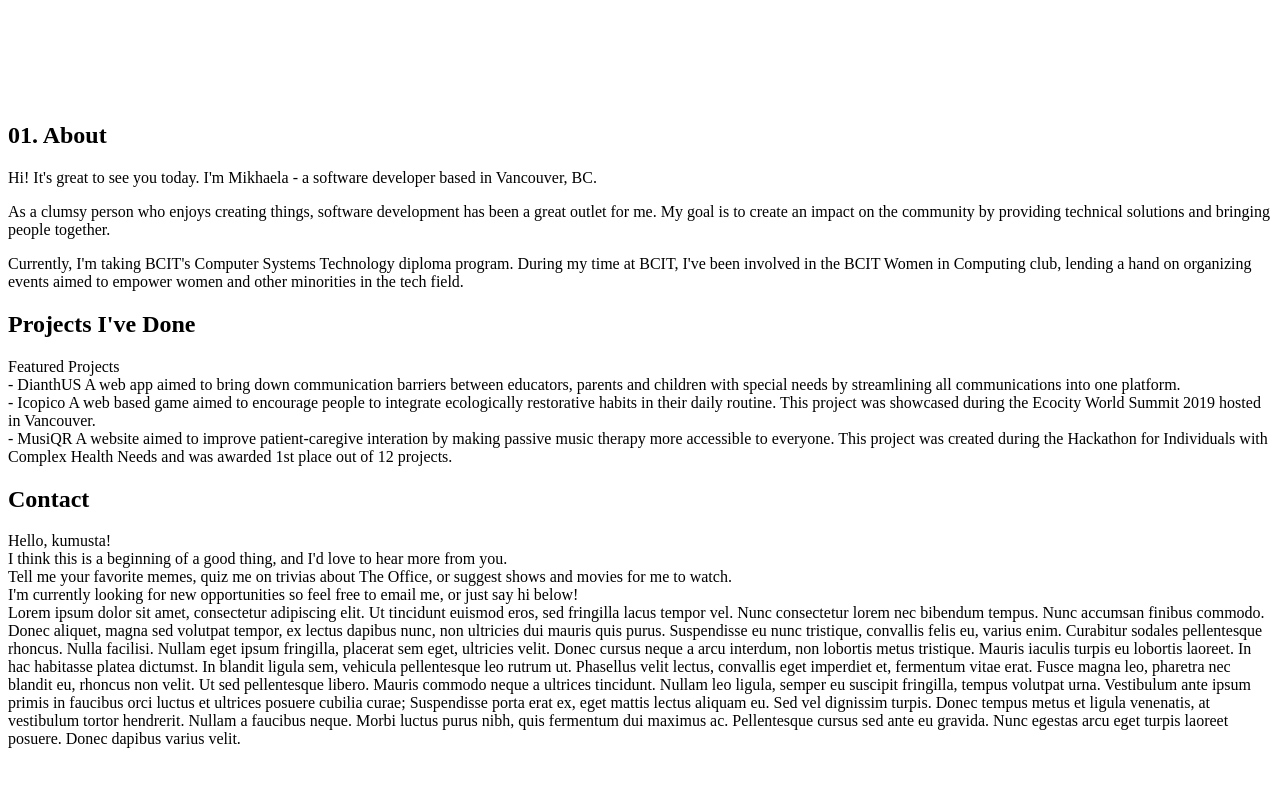
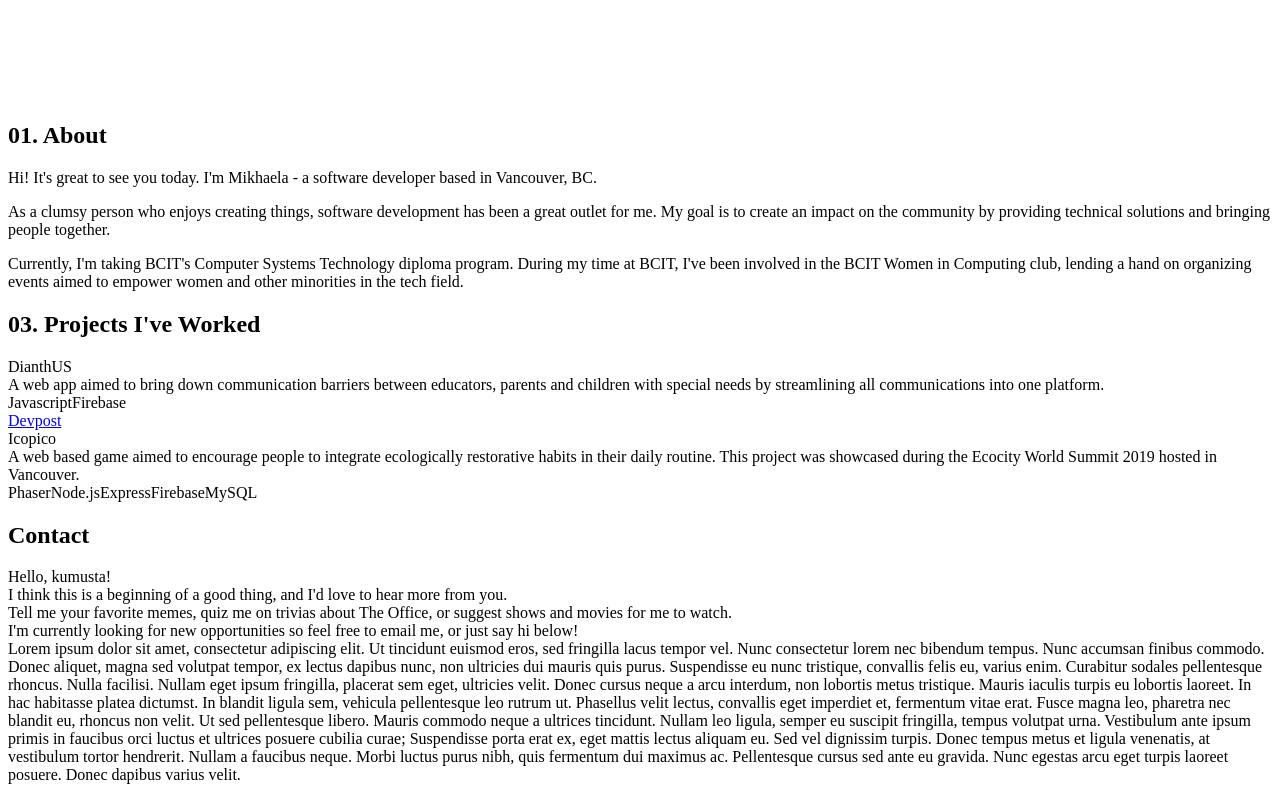
Before and after one commit to mlayon/portfolio, a React (Create React App) app in the folder personal-website/: page / in a window 1280 px wide. Shown: the part 786-1586 px from the top of the page. Before the commit the page ends 1550 px from the top, so only its background shows below. Built offline with nearby package versions, Linux system fonts and the light colour scheme.

Commit message:
created project item component for individual projects

```diff
--- a/personal-website/package.json
+++ b/personal-website/package.json
@@ -3,6 +3,9 @@
   "version": "0.1.0",
   "private": true,
   "dependencies": {
+    "@fortawesome/fontawesome-svg-core": "^1.2.28",
+    "@fortawesome/free-solid-svg-icons": "^5.13.0",
+    "@fortawesome/react-fontawesome": "^0.1.10",
     "@testing-library/jest-dom": "^4.2.4",
     "@testing-library/react": "^9.5.0",
     "@testing-library/user-event": "^7.2.1",
--- /dev/null
+++ b/personal-website/src/components/ProjectItem.js
@@ -0,0 +1,19 @@
+import React from "react";
+
+const ProjectItem = (props) => {
+  if (props.render) {
+    return props.render;
+  } else {
+    return (
+      <div className="project-item">
+        Ï<div className="project-item__title">Default Title</div>
+        <div className="project-item__desc">
+          This is the default project description
+        </div>
+        <div className="project-item__tag"></div>
+        <div className="portfolio-item__links"></div>
+      </div>
+    );
+  }
+};
+export default ProjectItem;
--- a/personal-website/src/components/Work.js
+++ b/personal-website/src/components/Work.js
@@ -1,34 +1,44 @@
 import React, { Component } from "react";
+import ProjectItem from "./ProjectItem";
+import projects from "./projects";
 
 export default class About extends Component {
   render() {
     return (
-      <section id="work">
-        <div className="content">
-          <h2>Projects I've Done</h2>
-          <p>
-            Featured Projects
-            <br/>
+      <section className="work">
+        <div className="work-wrapper">
+          <h2>03. Projects I've Worked </h2>
+          <div className="work-content">
+            {projects.map((item, i) => (
+              <ProjectItem render={item.render} key={i} />
+            ))}
+
+            {/* <p>Featured Projects </p>
+
+            <p>
             - DianthUS
             A web app aimed to bring down
             communication barriers between educators, parents and children with
             special needs by streamlining all communications into one platform.
+            </p>
 
-            <br/>
+            <p>
             - Icopico
             A web based game aimed to encourage people to integrate
             ecologically restorative habits in their daily routine. This project
             was showcased during the Ecocity World Summit 2019 hosted in
             Vancouver.
+            </p>
 
-            <br/>
+            <p>
             - MusiQR
             A website aimed to improve patient-caregive
             interation by making passive music therapy more accessible to
             everyone. This project was created during the Hackathon for
             Individuals with Complex Health Needs and was awarded 1st place out
             of 12 projects.
-          </p>
+            </p> */}
+          </div>
         </div>
       </section>
     );
--- /dev/null
+++ b/personal-website/src/components/projects.js
@@ -0,0 +1,54 @@
+import React from "react";
+
+export default [{
+    name: "DianthUS",
+    render: (
+        <div className="project-item">
+
+            <div className="project-item__title">DianthUS</div>
+
+            <div className="project-item__desc">
+            A web app aimed to bring down
+            communication barriers between educators, parents and children with
+            special needs by streamlining all communications into one platform.
+            </div>
+
+            <div className="project-item__tag">
+                <span>Javascript</span>
+                <span>Firebase</span>
+            </div>
+            <div className="portfolio-item__links">
+                <a target="_blank" rel="noopener noreferrer" href="https://devpost.com/software/dianthus">Devpost</a>
+            </div>
+
+            </div>
+    )
+}, {
+    name: "Icopico",
+    render: (
+        <div className="project-item">
+
+            <div className="project-item__title">Icopico</div>
+
+            <div className="project-item__desc">
+            A web based game aimed to encourage people to integrate
+            ecologically restorative habits in their daily routine. This project
+            was showcased during the Ecocity World Summit 2019 hosted in
+            Vancouver.
+            </div>
+
+            <div className="project-item__tag">
+                <span>Phaser</span>
+                <span>Node.js</span>
+                <span>Express</span>
+                <span>Firebase</span>
+                <span>MySQL</span>
+            </div>
+            <div className="portfolio-item__links">
+                <a target="_blank" rel="noopener noreferrer" href="https://icopico-bcit.herokuapp.com/"><i className="fab fa-js"></i></a>
+            </div>
+
+            </div>
+    )
+
+}]
```
Also changed, not shown: personal-website/src/components/About.js (line endings or trailing spaces), 1 other file (tests, documents, lock files or other folders).
